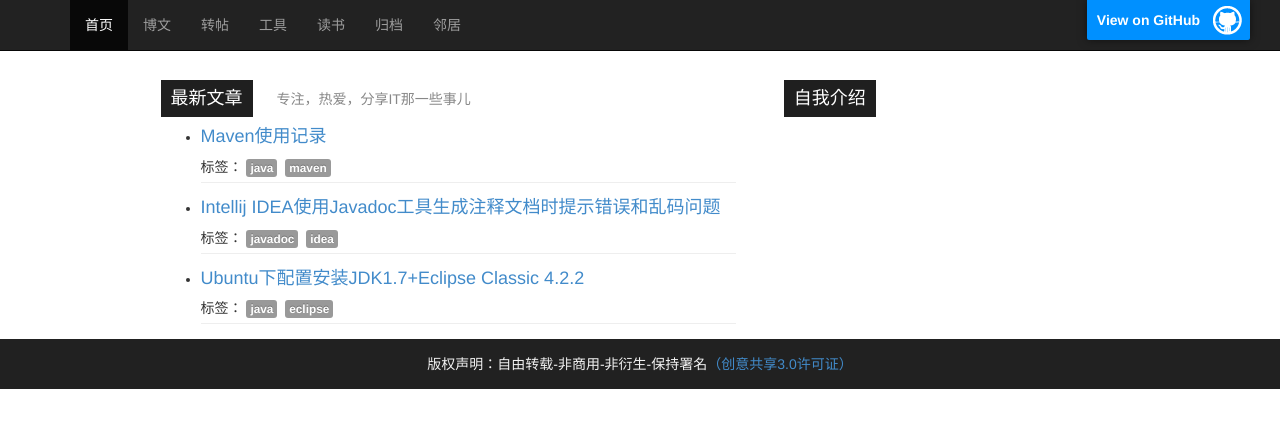
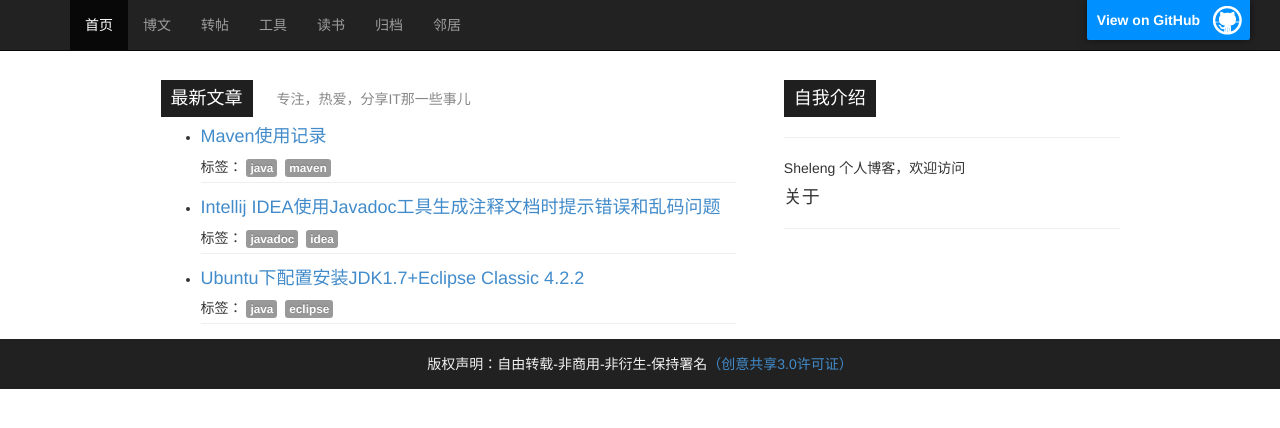
Before and after one commit to sheleng/sheleng.github.io, a Jekyll site: the page built from index.html, in a window 1280 px wide. Shown: the top 428 px of the page. Built offline with Jekyll 4.4.1, drawn with Linux system fonts in a browser that asks for light colours.

```diff
--- a/index.html
+++ b/index.html
@@ -35,6 +35,14 @@
   <div class="span10 index-right">
     <div class="content-title">
       <span class="title">自我介绍</span>
+      <hr>
+      <div>
+      	Sheleng 个人博客，欢迎访问
+      </div>
+      <div>
+      	<h4>关于</h4>
+      	<hr>
+      </div>
     </div>
   </div>
 </div>
```
